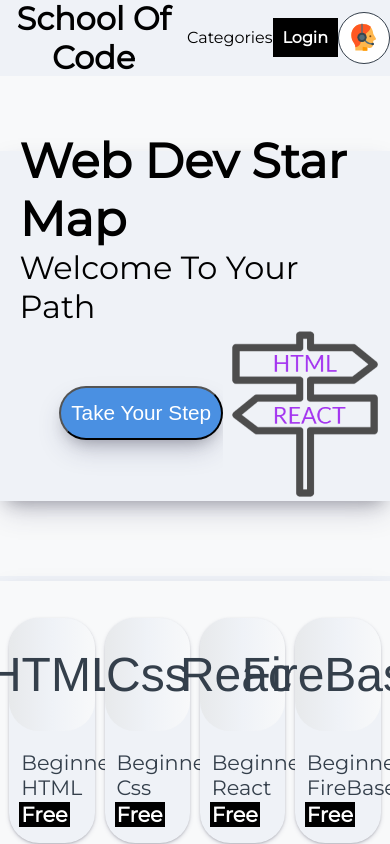
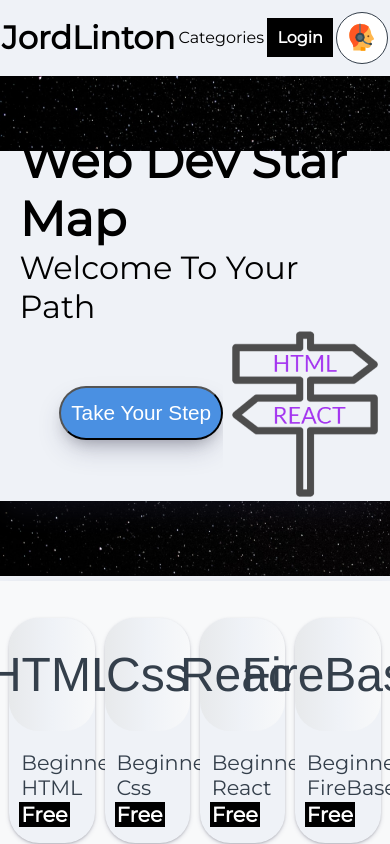
Before and after one commit to Jordaneddielinton93/Web-Dev-Road-Map-Course, a React (Create React App) app: page / in a window 390 px wide. Shown: the top 844 px of the page. Built offline with nearby package versions, Linux system fonts and the light colour scheme; no server answers.

Commit message:
little more styles re added back ground image

```diff
--- a/src/components/Header/Header.js
+++ b/src/components/Header/Header.js
@@ -15,7 +15,7 @@ const Header = () => {
 
 
       <h1 className="header__Logo">
-        <Link to ="./" style={{color:"black"}}>School Of Code</Link>
+        <Link to ="./" style={{color:"black"}}>JordLinton</Link>
 
       </h1>
 
--- a/src/components/LandingPage/LandingPage.scss
+++ b/src/components/LandingPage/LandingPage.scss
@@ -104,8 +104,11 @@
       max-width: 100%;
       width: 100vw;
       &--image{
+        max-width: 100%;
 
+      &-img{
       display: none;
+      }
       }
       &__RoadMap{
         margin-left: 0;
```
